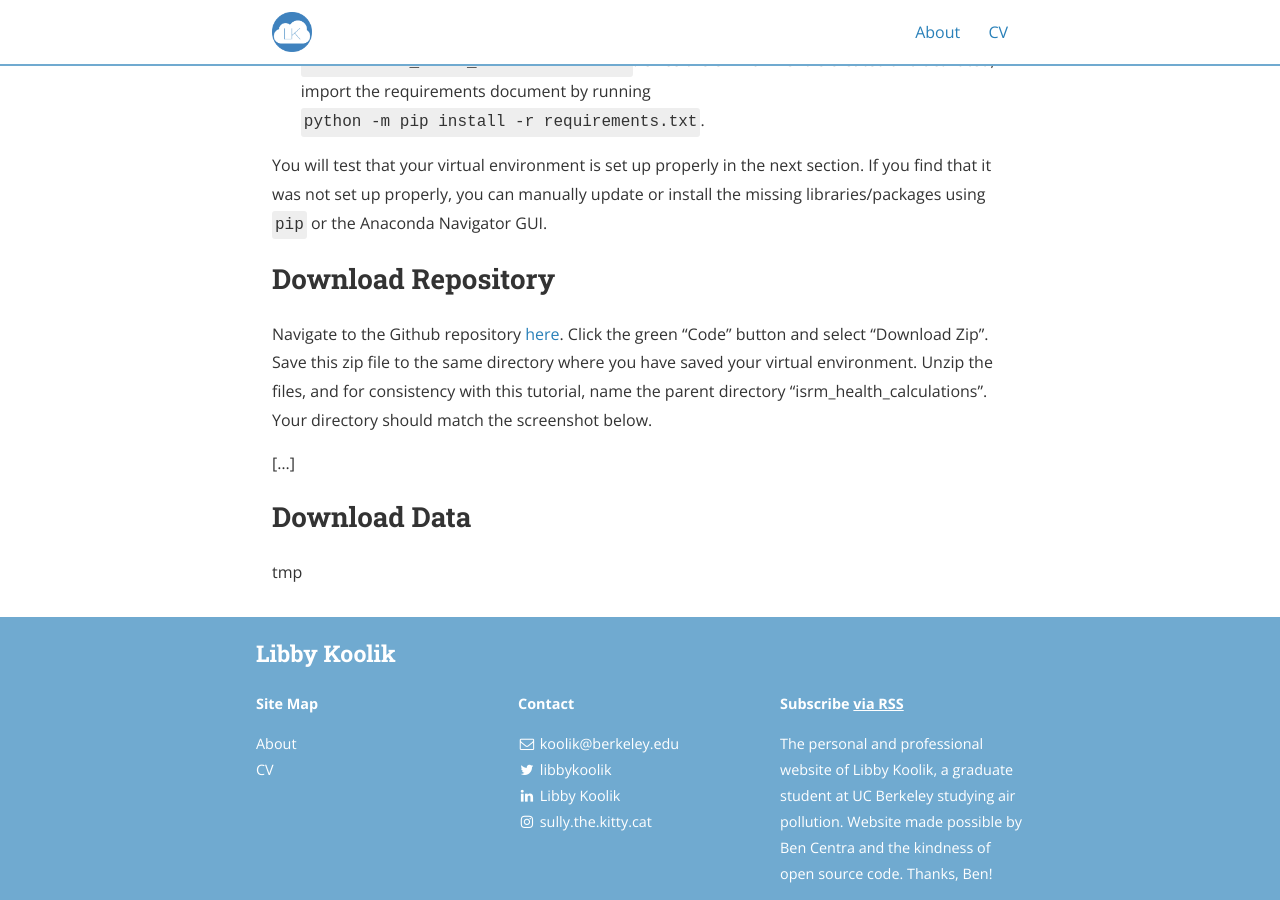
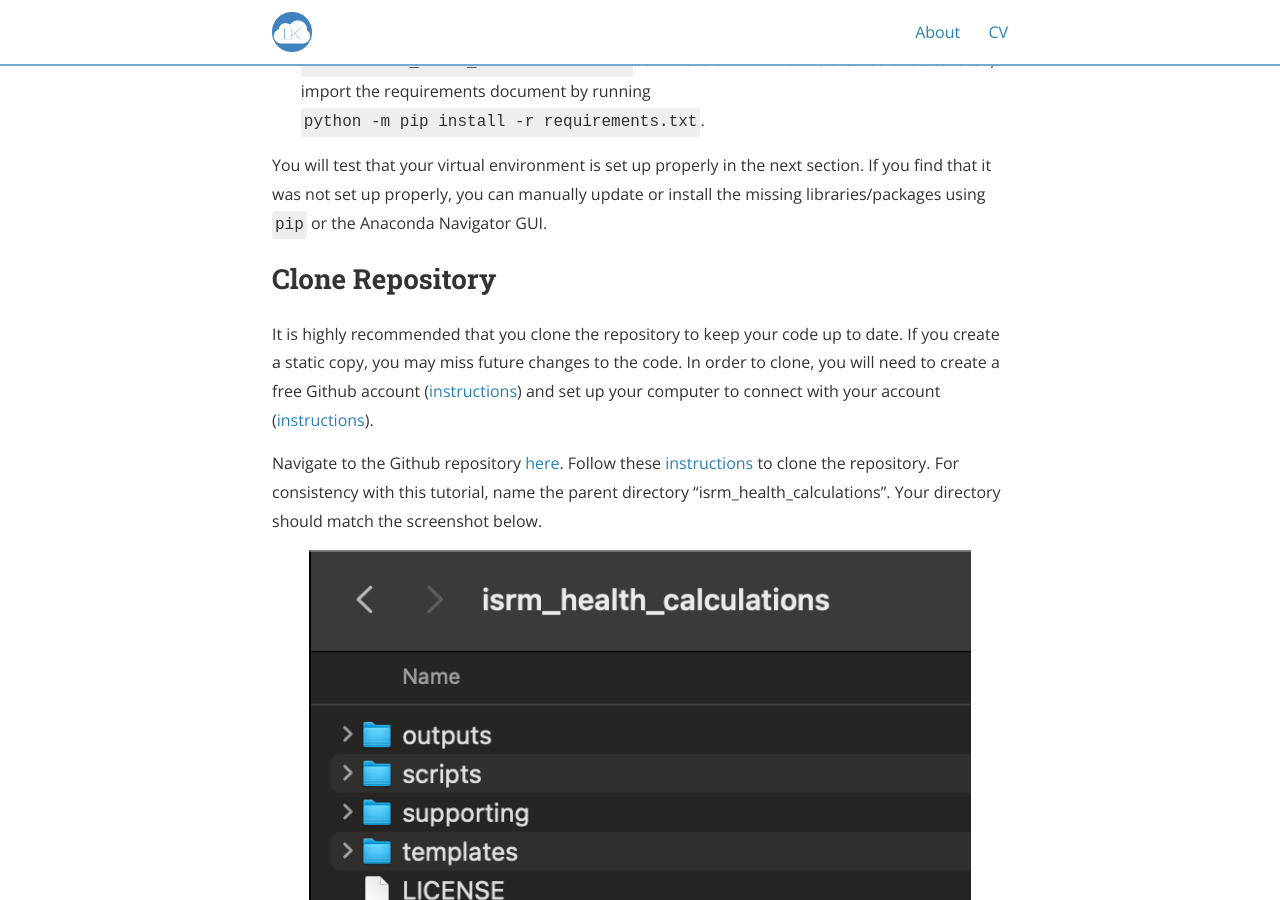
Before and after one commit to lkoolik/lkoolik.github.io, a Jekyll site: the page built from isrm.md, in a window 1280 px wide and 900 px high, scrolled down 2205 px. Built offline with Jekyll 4.4.1, drawn with Linux system fonts in a browser that asks for light colours; nearby versions of some CDN libraries.

Commit message:
Update isrm.md

```diff
--- a/isrm.md
+++ b/isrm.md
@@ -40,11 +40,13 @@ The tool was developed on MacOS Monterey on the Apple M1 with 16 GB Memory. The
 
 You will test that your virtual environment is set up properly in the next section. If you find that it was not set up properly, you can manually update or install the missing libraries/packages using `pip` or the Anaconda Navigator GUI.
 
-## Download Repository ##
+## Clone Repository ##
 
-Navigate to the Github repository [here](https://github.com/lkoolik/isrm_health_calculations). Click the green "Code" button and select "Download Zip". Save this zip file to the same directory where you have saved your virtual environment. Unzip the files, and for consistency with this tutorial, name the parent directory "isrm_health_calculations". Your directory should match the screenshot below.
+It is highly recommended that you clone the repository to keep your code up to date. If you create a static copy, you may miss future changes to the code. In order to clone, you will need to create a free Github account ([instructions](https://docs.github.com/en/get-started/signing-up-for-github/signing-up-for-a-new-github-account)) and set up your computer to connect with your account ([instructions](https://docs.github.com/en/get-started/getting-started-with-git)).
 
-[...]
+Navigate to the Github repository [here](https://github.com/lkoolik/isrm_health_calculations). Follow these [instructions](https://docs.github.com/en/repositories/creating-and-managing-repositories/cloning-a-repository) to clone the repository. For consistency with this tutorial, name the parent directory "isrm_health_calculations". Your directory should match the screenshot below.
+
+ <img src="/assets/isrm_tutorial/directory_setup_before_data.png" alt="Screenshot of the directory once the repository is cloned" width="200"/>
 
 ## Download Data ##
 tmp
```
